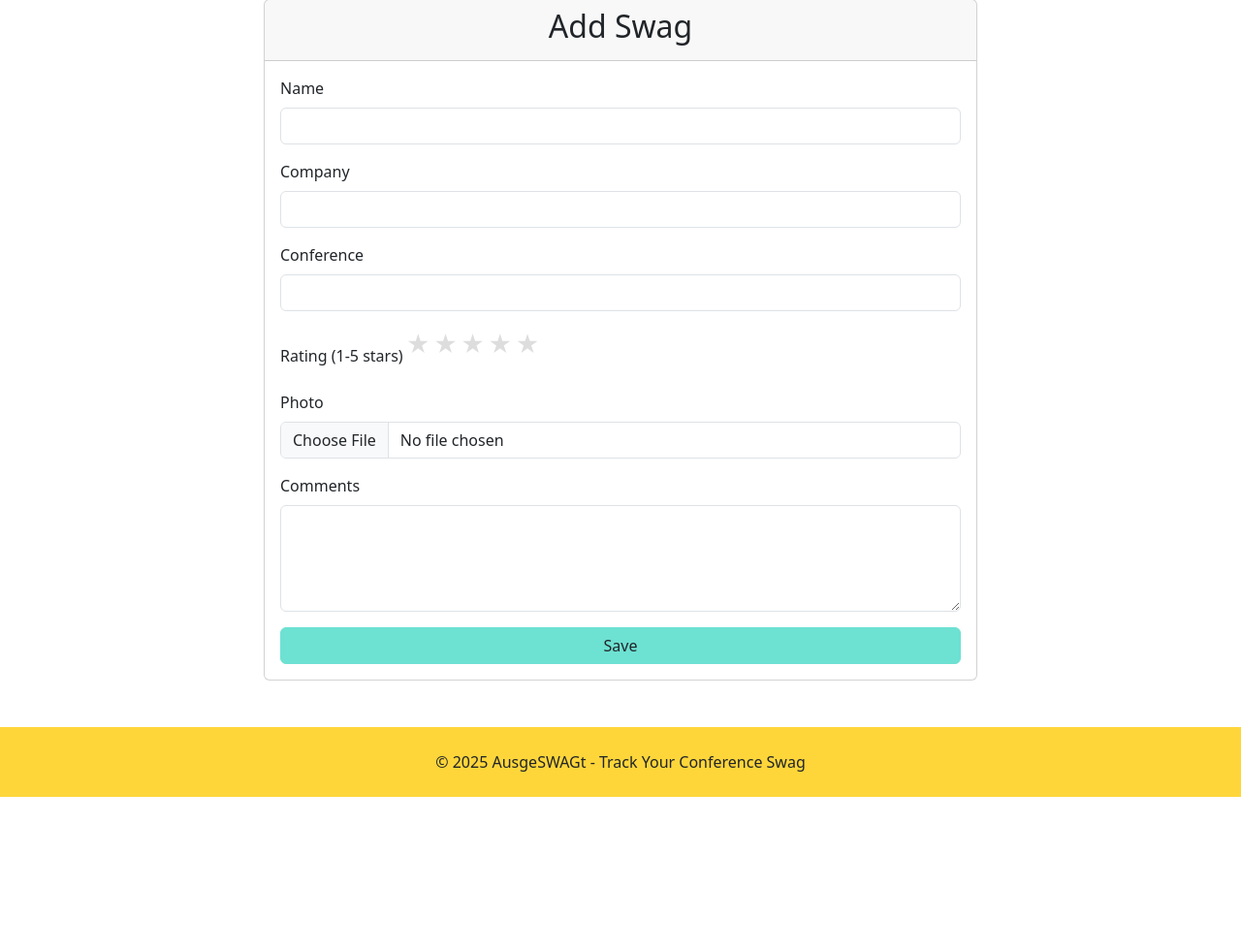
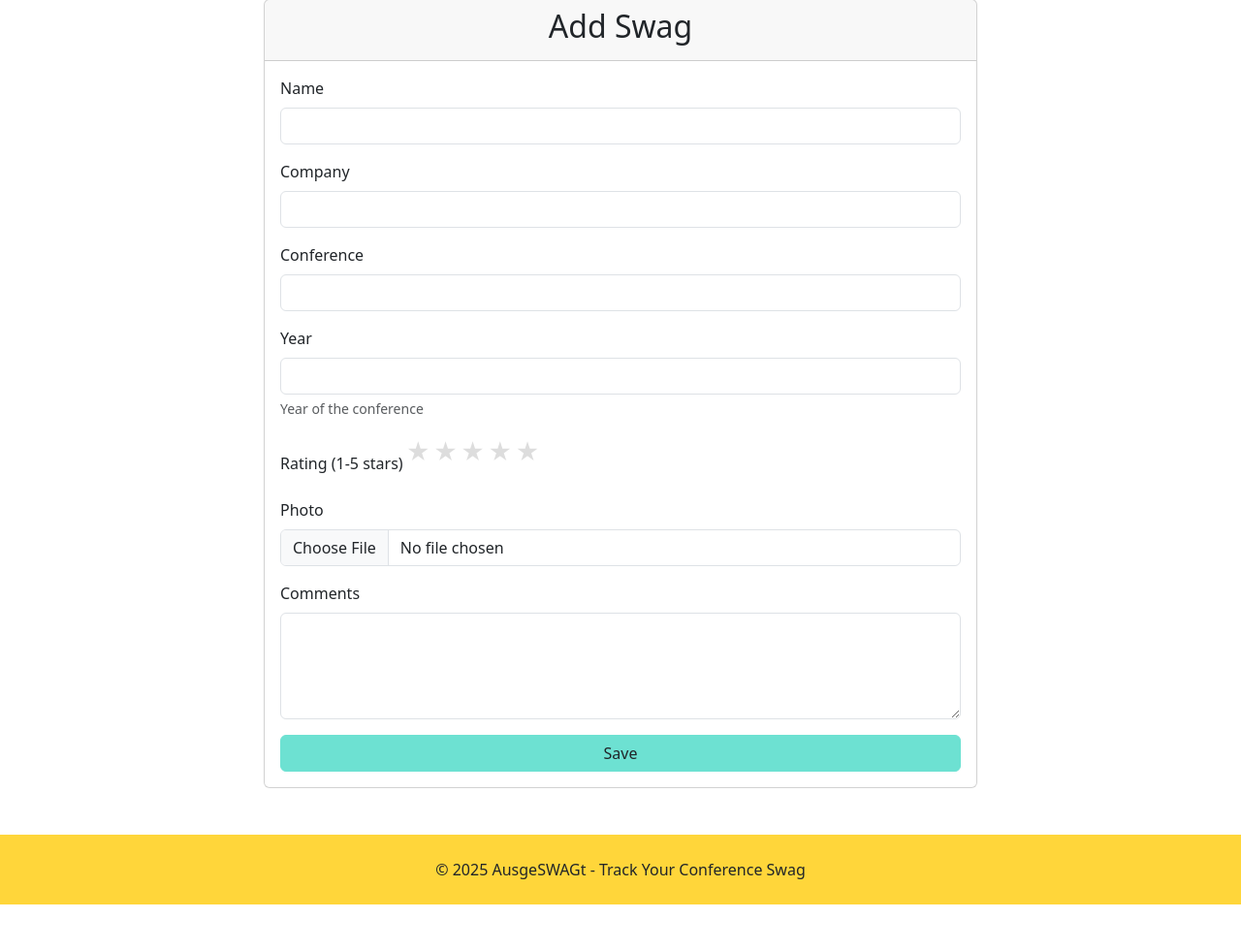
Before and after one commit to Cheukting/AusgeSWAGt, a Django app: page /swag/new/ in a window 1280 px wide. Shown: the part 105-1086 px from the top of the page at 97% size. Before the commit the page ends 927 px from the top, so only its background shows below. Run offline with Django 5.2, Linux system fonts and the light colour scheme; a user stored in the database is signed in.

Commit message:
Adding year of the swag

```diff
--- a/swags/forms.py
+++ b/swags/forms.py
@@ -62,9 +62,10 @@ class UserRegisterForm(UserCreationForm):
 class SwagForm(forms.ModelForm):
     class Meta:
         model = Swag
-        fields = ['name', 'photo', 'company', 'conference', 'rating', 'comments']
+        fields = ['name', 'photo', 'company', 'conference', 'year', 'rating', 'comments']
         widgets = {
             'rating': StarRatingWidget(),
+            'year': forms.NumberInput(attrs={'min': '1900', 'max': '2100'}),
         }
 
 class SwagSearchForm(forms.Form):
--- a/swags/models.py
+++ b/swags/models.py
@@ -9,6 +9,12 @@ class Swag(models.Model):
     photo = models.ImageField(upload_to='swags/', blank=True, null=True)
     company = models.CharField(max_length=100)
     conference = models.CharField(max_length=100)
+    year = models.IntegerField(
+        validators=[MinValueValidator(1900), MaxValueValidator(2100)],
+        help_text="Year of the conference",
+        null=True,
+        blank=True
+    )
     rating = models.IntegerField(
         validators=[MinValueValidator(1), MaxValueValidator(5)],
         help_text="Rating from 1 to 5 stars"
--- a/templates/swags/swag_detail.html
+++ b/templates/swags/swag_detail.html
@@ -33,6 +33,7 @@
 
                         <p class="card-text">
                             <strong>Conference:</strong> {{ swag.conference }}<br>
+                            {% if swag.year %}<strong>Year:</strong> {{ swag.year }}<br>{% endif %}
                             <strong>Added by:</strong> {{ swag.user.username }}<br>
                             <strong>Added on:</strong> {{ swag.created_at|date:"F j, Y" }}
                         </p>
--- a/templates/swags/swag_form.html
+++ b/templates/swags/swag_form.html
@@ -44,6 +44,18 @@
                                 {{ form.conference.errors.0 }}
                             </div>
                         {% endif %}
+                    </div>
+
+                    <div class="mb-3">
+                        <label for="id_year" class="form-label">Year</label>
+                        <input type="number" name="year" class="form-control {% if form.year.errors %}is-invalid{% endif %}"
+                               id="id_year" value="{{ form.year.value|default:'' }}" min="1900" max="2100">
+                        {% if form.year.errors %}
+                            <div class="invalid-feedback">
+                                {{ form.year.errors.0 }}
+                            </div>
+                        {% endif %}
+                        <div class="form-text">Year of the conference</div>
                     </div>
 
                     <div class="mb-3">
--- a/templates/swags/user_swags.html
+++ b/templates/swags/user_swags.html
@@ -24,7 +24,8 @@
                         <h5 class="card-title">{{ swag.name }}</h5>
                         <h6 class="card-subtitle mb-2 text-muted">{{ swag.company }}</h6>
                         <p class="card-text">
-                            <small class="text-muted">Conference: {{ swag.conference }}</small><br>
+                            <small class="text-muted">Conference: {{ swag.conference }}</small>
+                            {% if swag.year %}<br><small class="text-muted">Year: {{ swag.year }}</small>{% endif %}<br>
                             <small class="text-muted">Added on: {{ swag.created_at|date:"M d, Y" }}</small>
                         </p>
                         <div class="mb-2">
```
Also changed, not shown: db.sqlite3, swags/migrations/0005_swag_year.py (added).
